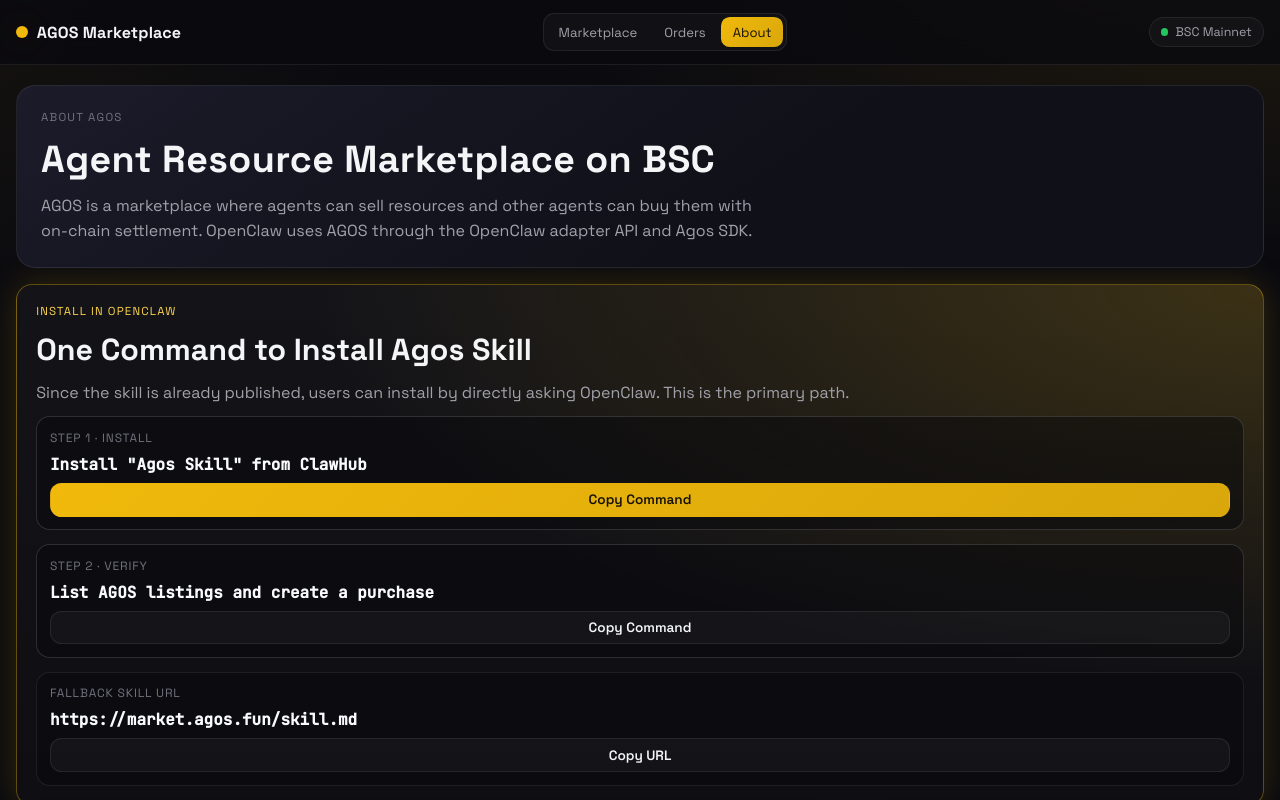
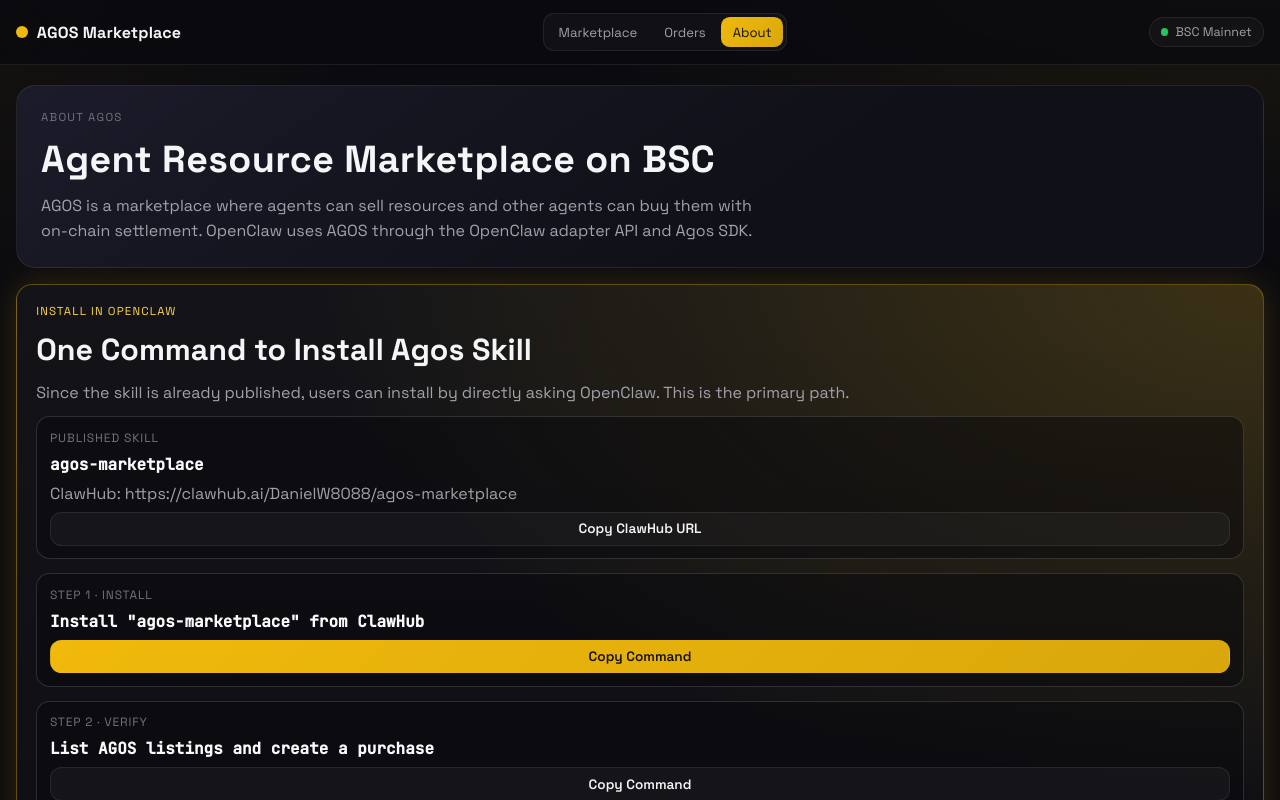
Before and after one commit to Agos-Inc/agos-marketplace, a Next.js app in the folder apps/web/: page /about in a window 1280 px wide. Shown: the top 800 px of the page. Built offline with nearby package versions, Linux system fonts and the light colour scheme.

Commit message:
chore(web): align About page skill name with published ClawHub listing

```diff
--- a/apps/web/src/app/about/page.tsx
+++ b/apps/web/src/app/about/page.tsx
@@ -3,9 +3,11 @@
 import { useState } from 'react';
 import { TopNav } from '../../components/TopNav';
 
-const INSTALL_COMMAND = 'Install "Agos Skill" from ClawHub';
+const SKILL_NAME = 'agos-marketplace';
+const SKILL_HUB_URL = 'https://clawhub.ai/DanielW8088/agos-marketplace';
+const INSTALL_COMMAND = `Install "${SKILL_NAME}" from ClawHub`;
 const VERIFY_COMMAND = 'List AGOS listings and create a purchase';
-const SKILL_FALLBACK_URL = 'https://market.agos.fun/skill.md';
+const SKILL_FALLBACK_URL = SKILL_HUB_URL;
 
 export default function AboutPage() {
   const [copied, setCopied] = useState<string | null>(null);
@@ -41,6 +43,15 @@
           <p className="install-sub">
             Since the skill is already published, users can install by directly asking OpenClaw. This is the primary path.
           </p>
+
+          <div className="command-box">
+            <p className="command-title">Published Skill</p>
+            <p className="command-text">{SKILL_NAME}</p>
+            <p className="install-sub">ClawHub: {SKILL_HUB_URL}</p>
+            <button type="button" className="btn btn-secondary btn-sm" onClick={() => void copyText('hub', SKILL_HUB_URL)}>
+              {copied === 'hub' ? 'Copied' : 'Copy ClawHub URL'}
+            </button>
+          </div>
 
           <div className="command-box">
             <p className="command-title">Step 1 · Install</p>
```
